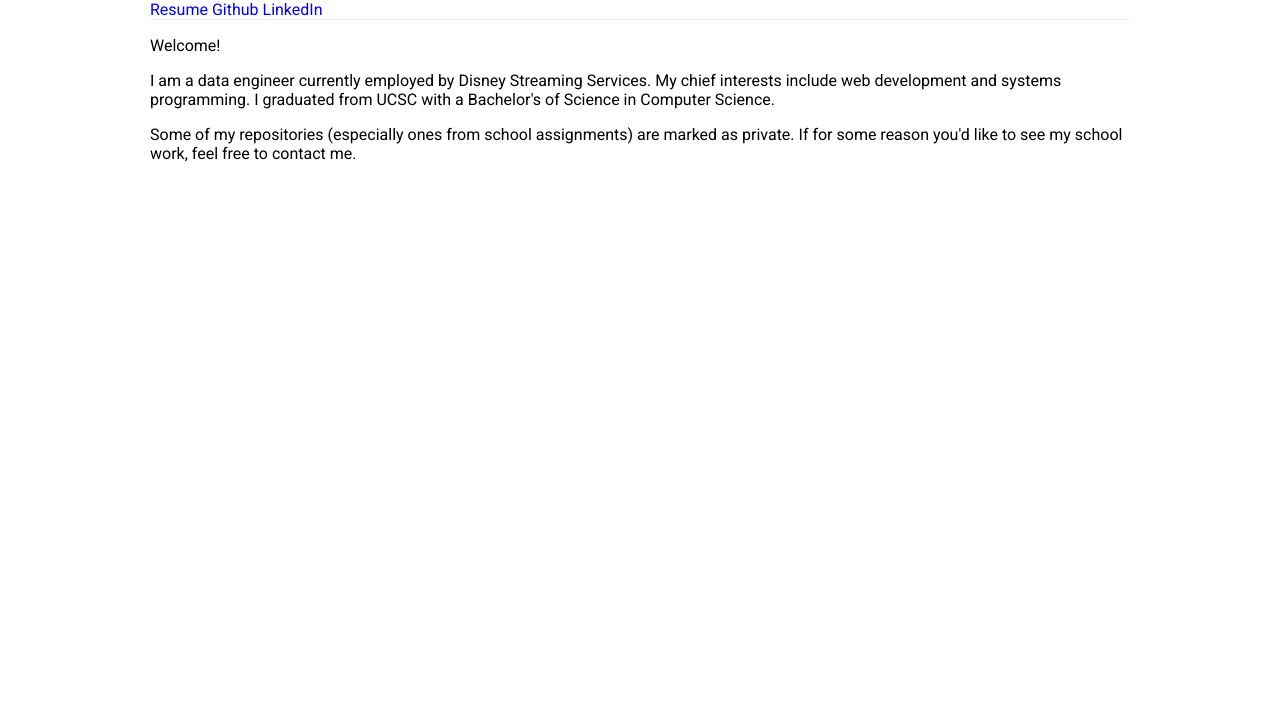
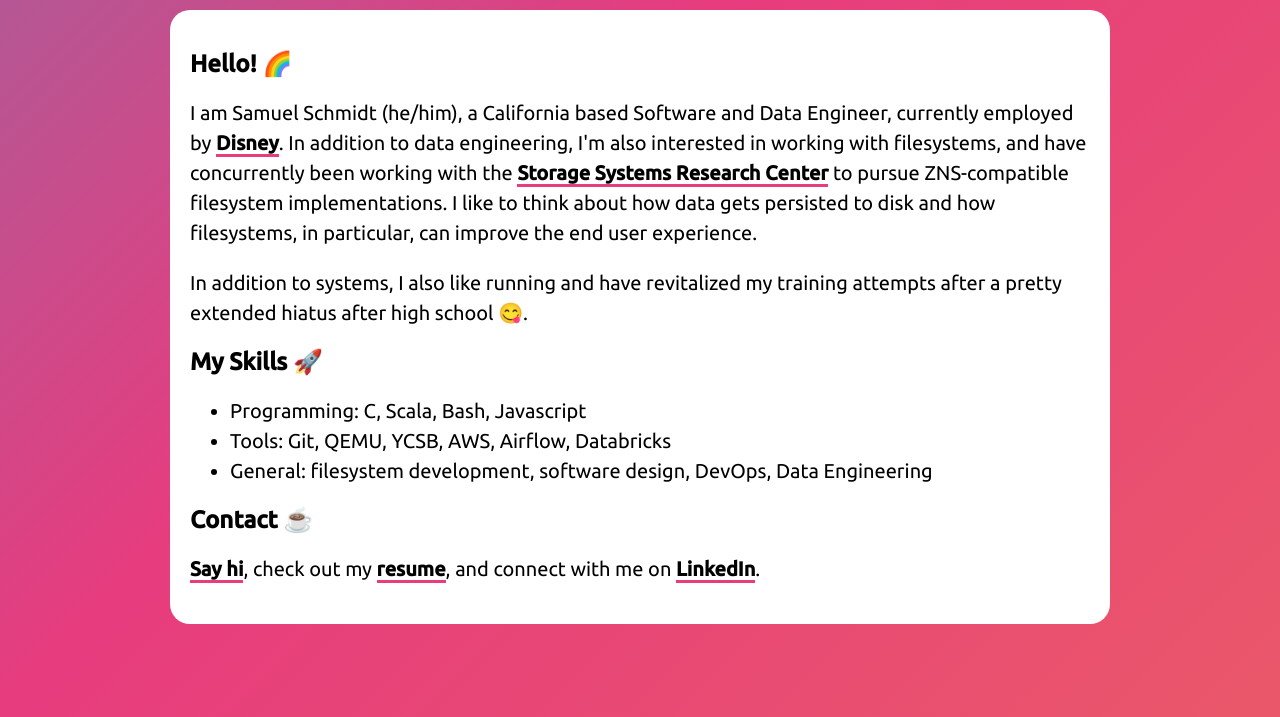
Before and after one commit to tdimhcsleumas/tdimhcsleumas.github.io, a plain HTML site: page index.html in a window 1280 px wide. Shown: the part 83-800 px from the top of the page. Drawn offline with Linux system fonts and the light colour scheme.

Commit message:
move styles to style file, add more details about self, make prettier

```diff
--- a/index.html
+++ b/index.html
@@ -5,60 +5,46 @@
     </title>
     <link rel="preconnect" href="https://fonts.googleapis.com">
     <link rel="preconnect" href="https://fonts.gstatic.com" crossorigin>
-    <link href="https://fonts.googleapis.com/css2?family=Roboto:wght@400;500&display=swap" rel="stylesheet">
+    <link href="https://fonts.googleapis.com/css2?family=Ubuntu:wght@400;500&display=swap" rel="stylesheet">
+    <link rel="stylesheet" href="style.css">
   </head>
   <body>
     <div class="main-container">
-      <div class="banner">
-        <h1>
-          Samuel Schmidt
-        </h1>
-        <nav>
-          <a href="https://drive.google.com/file/d/1unb6z5ibeWnrk5rR60b3GYPzl2Fqfa-k/view?usp=sharing">Resume</a>
-          <a href="https://github.com/tdimhcsleumas">Github</a>
-          <a href="https://www.linkedin.com/in/samuel-schmidt-67977a179/">LinkedIn</a>
-        </nav>
+      <div> <!-- intro -->
+        <h2>
+          Hello! &#127752;
+        </h2>
+        <p>
+          I am Samuel Schmidt (he/him), a California based Software and Data Engineer, currently employed by <strong><a href="https://thewaltdisneycompany.com/" target="_blank">Disney</a></strong>.
+          In addition to data engineering, I'm also interested in
+          working with filesystems, and have concurrently been working with the <strong><a href="https://ssrc.us/students.html" target="_blank">Storage Systems Research Center</a></strong>
+          to pursue ZNS-compatible filesystem implementations. I like to think about
+          how data gets persisted to disk and how filesystems, in particular, can improve the end user experience.
+        </p>
+        <p>
+          In addition to systems, I also like running and have revitalized my training attempts after a pretty extended hiatus after high school &#128523;.
+        </p>
       </div>
-      <p>
-        Welcome!
-      </p>
-      <p>
-        I am a data engineer currently employed by Disney Streaming Services.
-        My chief interests include web development and systems programming. I graduated from
-        UCSC with a Bachelor's of Science in Computer Science.
-      </p>
-      <p>
-        Some of my repositories (especially ones from school assignments) are marked as
-        private. If for some reason you'd like to see my school work, feel free to contact
-        me.
-      </p>
+
+      <div> <!-- skills -->
+        <h2>My Skills &#128640;</h2>
+        <p>
+          <ul>
+            <li>Programming: C, Scala, Bash, Javascript</li>
+            <li>Tools: Git, QEMU, YCSB, AWS, Airflow, Databricks</li>
+            <li>General: filesystem development, software design, DevOps, Data Engineering</li>
+          </ul>
+        </p>
+      </div>
+
+      <div> <!-- contact -->
+        <h2>Contact &#9749;</h2>
+        <p>
+          <strong><a href="mailto:sadschmi@ucsc.edu">Say hi</a></strong>, check out my
+          <strong><a href="https://drive.google.com/file/d/1so1LydjWWHIAPnYY-aT6JpojcCakknF7/view" target="_blank">resume</a></strong>, and
+          connect with me on <strong><a href="https://www.linkedin.com/in/samuel-schmidt-67977a179/" taget="_blank">LinkedIn</a></strong>.
+        </p>
+      </div>
     </div>
   </body>
-  <style>
-    body {
-      display: flex;
-      justify-content: space-around;
-    }
-
-    a {
-      text-decoration: none;
-    }
-
-    .main-container {
-      width: 980;
-    }
-
-    h1 {
-      margin-bottom: 16px;
-    }
-
-    .banner {
-      width: 100%;
-      border-bottom: 1px solid #eaecef;
-    }
-
-    html {
-      font-family: 'Roboto', sans-serif;
-    }
-  </style>
 </html>
--- /dev/null
+++ b/style.css
@@ -0,0 +1,59 @@
+a {
+    text-decoration: none;
+    background-color: transparent;
+    border-bottom: 3px solid #e73c7e;
+    color: var(--text-color);
+
+}
+
+a:hover {
+    background: #e73c7e;
+    border-bottom: 3px solid #e73c7e;
+}
+
+.main-container {
+    width: 900;
+    background-color: white;
+    border-radius: 20px;
+    padding: 20px 20px 20px 20px;
+}
+
+h1 {
+    margin-bottom: 16px;
+}
+
+.banner {
+    width: 100%;
+    border-bottom: 1px solid #eaecef;
+}
+
+html {
+    font-family: 'Ubuntu', sans-serif;
+}
+
+p, li {
+    font-size: 20px;
+    line-height: 1.5;
+}
+
+
+body {
+	background: linear-gradient(-45deg, #ee7752, #e73c7e, #23a6d5, #23d5ab);
+	background-size: 400% 400%;
+	animation: gradient 15s ease infinite;
+    display: flex;
+    justify-content: space-around;
+    align-items: center;
+}
+
+@keyframes gradient {
+	0% {
+		background-position: 0% 50%;
+	}
+	50% {
+		background-position: 100% 50%;
+	}
+	100% {
+		background-position: 0% 50%;
+	}
+}
```
